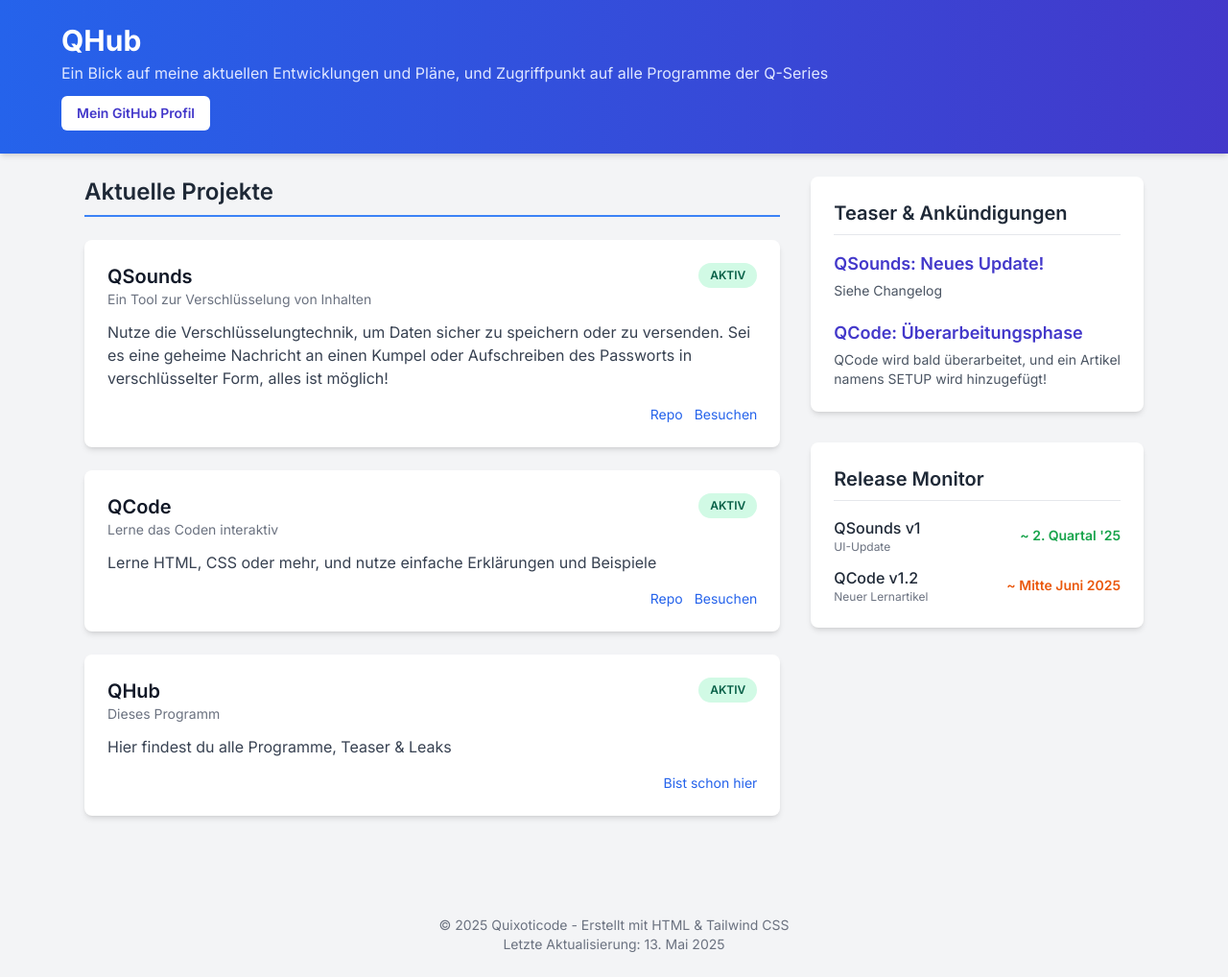
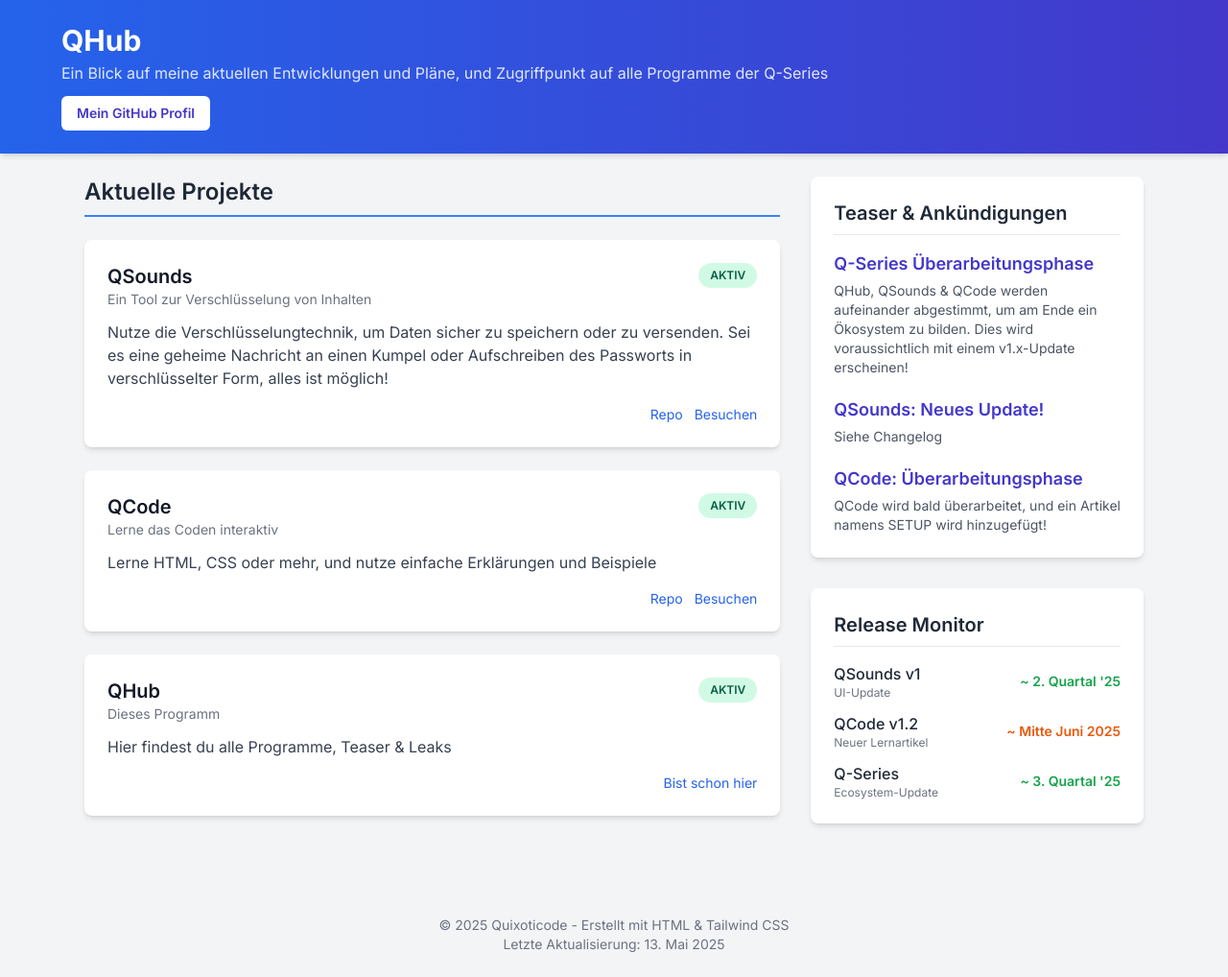
Before and after one commit to Quixoticode/QHub, a plain HTML site: page index.html in a window 1280 px wide. Shown: the whole page at 96% size. Drawn offline with nearby package versions, Linux system fonts and the light colour scheme.

Commit message:
Update #1

```diff
--- a/index.html
+++ b/index.html
@@ -106,6 +106,13 @@
             <section class="bg-white rounded-lg shadow-md p-6">
                 <h2 class="text-xl font-semibold mb-4 border-b pb-2">Teaser & Ankündigungen</h2>
 
+                <div id="#" class="mb-5">
+                    <h3 class="font-semibold text-lg text-indigo-700">Q-Series Überarbeitungsphase</h3>
+                    <p class="text-sm text-gray-600 mt-1">
+                    QHub, QSounds & QCode werden aufeinander abgestimmt, um am Ende ein Ökosystem zu bilden. Dies wird voraussichtlich mit einem v1.x-Update erscheinen!
+                    </p>
+                </div>
+
                 <div id="TEASER_LINK_1" class="mb-5">
                     <h3 class="font-semibold text-lg text-indigo-700">QSounds: Neues Update!</h3>
                     <p class="text-sm text-gray-600 mt-1">
@@ -139,6 +146,13 @@
                         </div>
                         <span class="text-sm font-semibold text-orange-600">~ Mitte Juni 2025</span>
                     </li>
+                    <li class="flex justify-between items-center">
+                        <div>
+                            <span class="font-medium text-gray-800">Q-Series</span>
+                            <p class="text-xs text-gray-500">Ecosystem-Update</p>
+                        </div>
+                        <span class="text-sm font-semibold text-green-600">~ 3. Quartal '25</span>
+                    </li>
                     </ul>
             </section>
 
```
